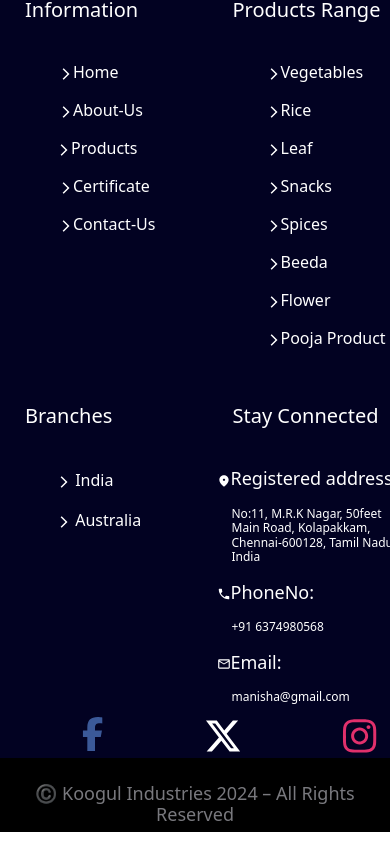
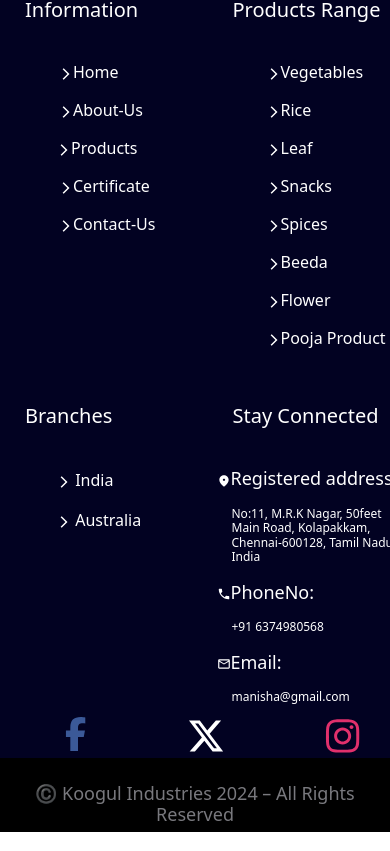
Before and after one commit to Deepiiika24/my-website, a React (Create React App) app: page / in a window 390 px wide. Shown: the part 4504-5355 px from the top of the page. Built offline with nearby package versions, Linux system fonts and the light colour scheme.

Commit message:
latest changes

```diff
--- a/src/css/Footer.css
+++ b/src/css/Footer.css
@@ -83,7 +83,7 @@
 .icon {
   display: flex;
   color: white;
-  margin: 0px 500px 0px 500px;
+  margin: 0px 492px;
   gap: 84px;
 }
 svg.svg-inline--fa.fa-facebook-f {
--- a/src/css/Responsive/FooterResponsive.css
+++ b/src/css/Responsive/FooterResponsive.css
@@ -66,7 +66,7 @@
   .icon {
     display: flex;
     color: white;
-    margin: 0px 1045px;
+    margin: 0px 1028px;
     gap: 84px;
 }
 
@@ -128,7 +128,7 @@
   }
 
   .icon {
-    margin: 0px 510px;
+    margin: 0px 493px;
 }
 
   .end-footer-contant h2 {
@@ -238,7 +238,7 @@
   .icon {
     display: flex;
     color: white;
-    margin: 0px 500px 0px 500px;
+    margin: 0px 492px;
     gap: 84px;
 }
 
@@ -301,7 +301,7 @@
   }
 
   .icon {
-    margin: 0px 320px;
+    margin: 0px 303px;
 }
 }
 
@@ -336,7 +336,8 @@
   }
 
   .icon {
-    margin: 0px 82px;
+    margin: 0px 66px;
+    max-width: 768px;
 }
 }
 
@@ -375,7 +376,8 @@
   }
 
   .icon {
-    margin: 0px 57px;
+    margin: 0px 40px;
+    max-width: 425px;
 }
 
   .end-footer-contant h2 {
@@ -418,9 +420,9 @@
   }
 
   .icon {
-    margin: 0px 7px;
+    margin: 0px -18px;
+    max-width: 375px;
 }
-
   .end-footer-contant h2 {
     font-size: 16px;
   }
@@ -445,7 +447,8 @@
   }
 
   .icon {
-    margin: 0px 10px;
+    margin: 0px -12px;
+    max-width: 320px;
 }
 
   .end-footer-contant h2 {
```
Also changed, not shown: src/css/Responsive/ContactFormResponsive.css (line endings or trailing spaces). Lines whose indentation alone changed are shown as unchanged.
